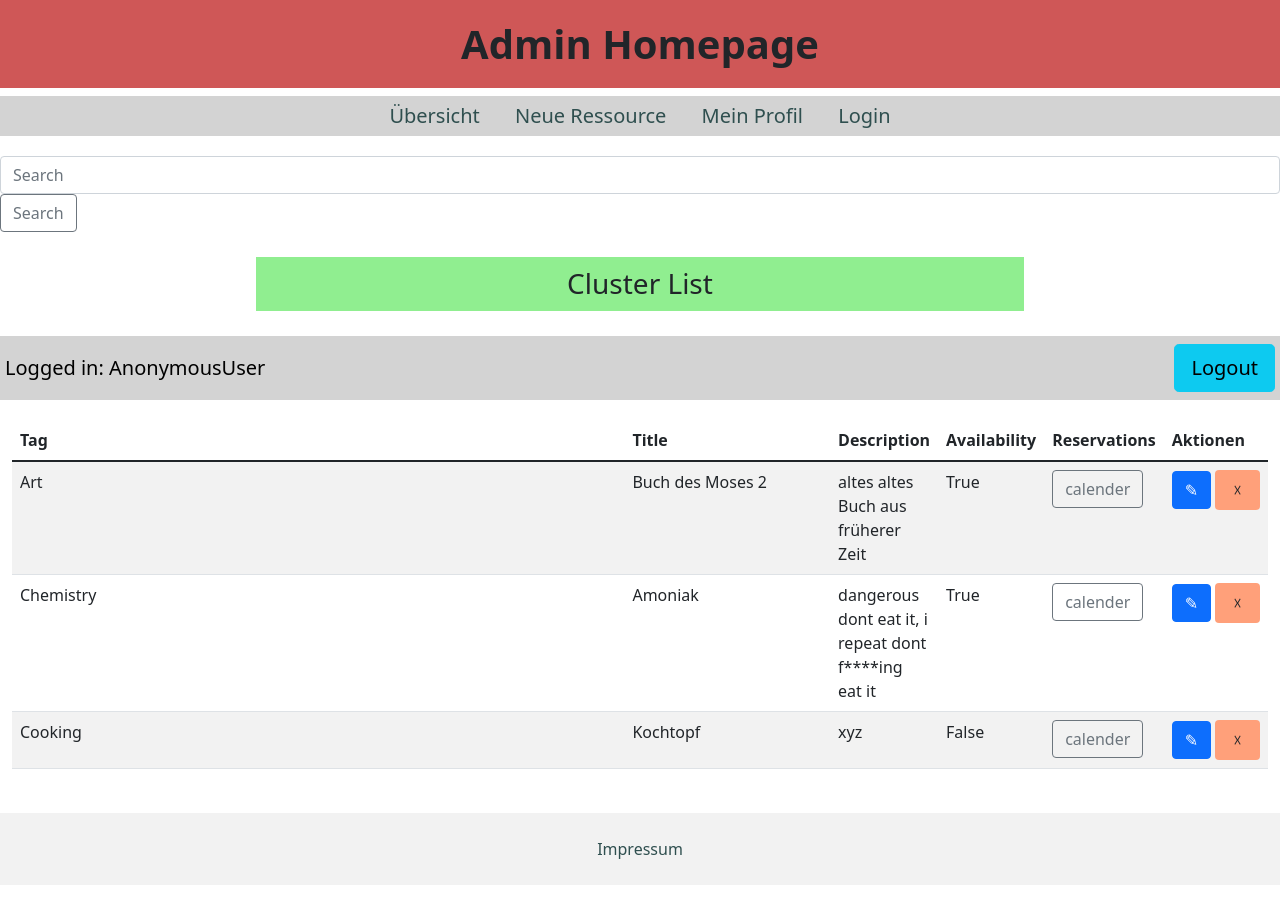
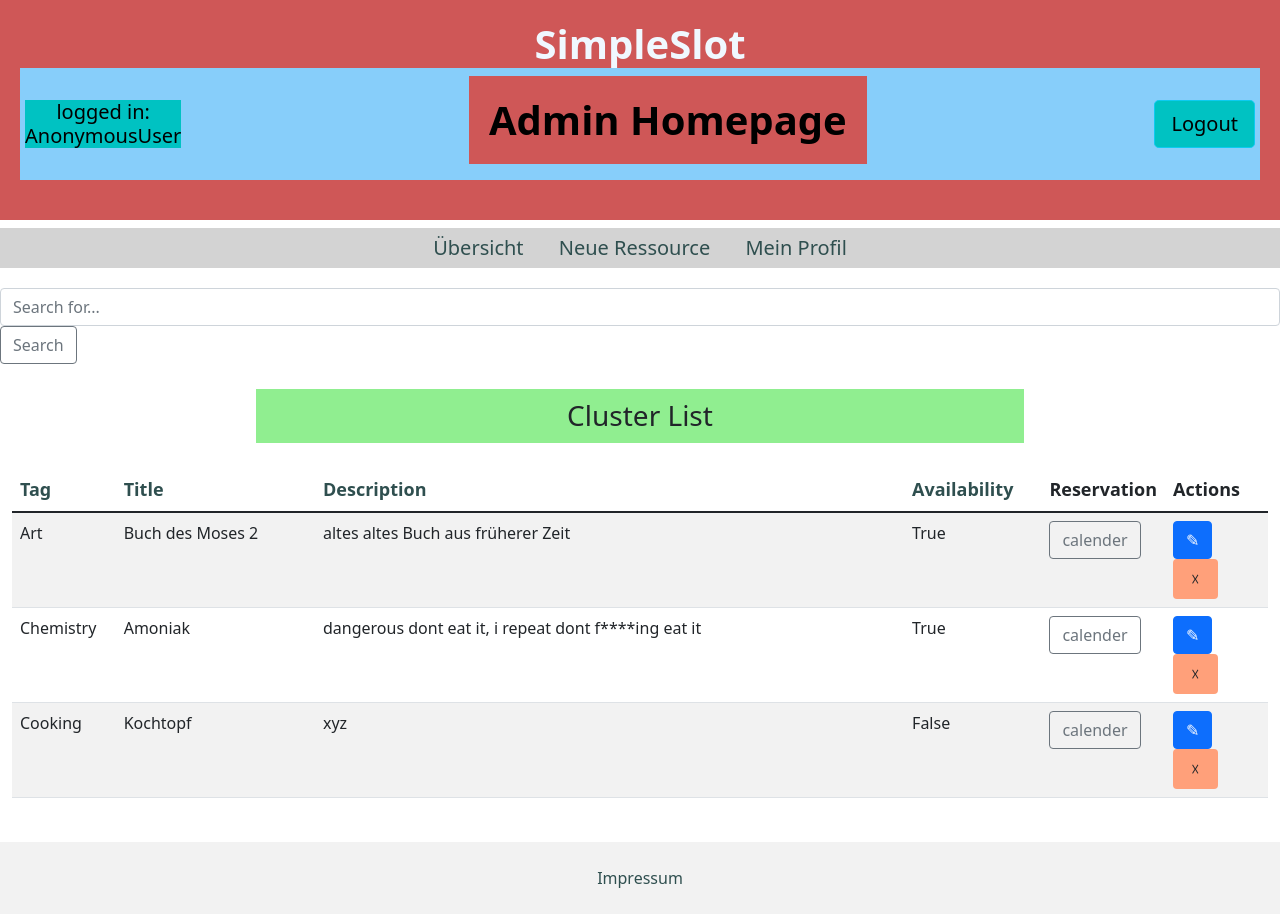
Before and after one commit to armand143/SimpleSlot_UniProject, a Django app: page /homepage/ in a window 1280 px wide. Before the commit the page ends 885 px from the top, so only its background shows below. Run offline with Django 4.2, Linux system fonts and the light colour scheme; data comes from the database, SQL or seed files in the repository; both versions use the stored data as it was after the commit.

Commit message:
sortable tables and some ugly style

```diff
--- a/firstapp/templates/firstapp/base.html
+++ b/firstapp/templates/firstapp/base.html
@@ -73,6 +73,9 @@ h3 {
   background-color: lightgreen;
   text-align: center;
 }
+th {
+  font-size: 18px;
+}
 .close {
   padding: 7px 17px;
   background-color: lightsalmon;
@@ -92,6 +95,18 @@ body {
   bottom: 0;
   width: 100%;
 }
+.table-head-button {
+  border: none;
+  padding: 0px 20px 0px 0px;
+  background-color: inherit;
+  font-size: 18px;
+  font-weight: bold;
+  cursor: pointer;
+  display: inline-block;
+}
+.table-head-button:hover {
+  background: lightblue;
+}
 </style>
 <!-- Bootstrap functionality -->
 <script
@@ -99,5 +114,7 @@ body {
 	integrity="sha384-ka7Sk0Gln4gmtz2MlQnikT1wXgYsOg+OMhuP+IlRH9sENBO0LRn5q+8nbTov4+1p"
 	crossorigin="anonymous">
 </script>
+<script>
 
+</script>
 </html>
--- a/firstapp/templates/firstapp/homepageAdmin.html
+++ b/firstapp/templates/firstapp/homepageAdmin.html
@@ -3,50 +3,60 @@
 {% block title %}Homepage Admin{% endblock title %}
 
 {% block body %}
-  <header>
+<header>
+  <h1>
+    <b style="color:aliceblue"> SimpleSlot </b>
+    <nav class="navbar" style="background-color: lightskyblue">
+      <span id="logged-in-as" style="background-color: rgba(0, 194, 194)">logged in: <br>{{request.user}}</span>
       <h1><b>Admin Homepage</b></h1>
-  </header>
+      <a style="background-color: rgba(0, 194, 194)" href="{% url 'Logout' %}" class="btn btn-info btn-lg">Logout</a>
+    </nav>
+  </h1>
+</header>
 
   <nav>
       <a href="{% url 'Übersicht' %}">Übersicht</a>
       <a href="{% url 'New' %}">Neue Ressource</a>
       <a href="{% url 'Übersicht' %}">Mein Profil</a>
-      <a href="{% url 'Login' %}">Login</a>
-
+      <!--same as logout button:
+        <a href="{% url 'Login' %}">Login</a>
+      -->
   </nav>
 
   <form class="form-inline my-2 my-lg-0">
-    <input class="form-control mr-sm2" name="suche" type="search" placeholder="Search" aria-lable="Search">
+    <input class="form-control mr-sm2" name="suche" type="search" placeholder="Search for..." aria-lable="Search">
     <button class="btn btn-outline-secondary" type="submit">Search</button>
   </form>
   <h3>Cluster List </h3>
 
+  <!-- now inside the header:
   <nav class="navbar">
     <span>Logged in: {{request.user}}</span>
     <a href="{% url 'Logout' %}" class="btn btn-info btn-lg">Logout</a>
   </nav>
+   -->
 
   <div class="container-fluid">
     <div class="table-responsive">
       <table id="mainTable" class="table table-striped table-hover">
         <thead>
           <tr>
-            <th>Tag</th>
-            <th>Title</th>
-            <th>Description</th>
-            <th>Availability</th>
-            <th>Reservations</th>
-            <th>Aktionen</th>
+            <th><a class="table-head-button" href="?order_by=tag_system">Tag</a></th>
+            <th><a class="table-head-button" href="?order_by=title">Title</a></th>
+            <th><a class="table-head-button" href="?order_by=Beschreibung">Description</a></th>
+            <th><a class="table-head-button" href="?order_by=availability">Availability</a></th>
+            <th>Reservation</th>
+            <th>Actions</th>
           </tr>
         </thead>
         <tbody>
           {% for cl in cluster %}
             <tr>
-              <td class="col-lg-6">{{cl.tag_system}}</td>
+              <td class="col-sm-1">{{cl.tag_system}}</td>
               <td class="col-sm-2">{{cl.title}}</td>
-              <td class="col-sm-1">{{cl.Beschreibung}}</td>
+              <td class="col-lg-6">{{cl.Beschreibung}}</td>
               <td class="col-sm-1">{{cl.availability}}</td>
-              <td class="col-sm-1">
+              <td class="col-lg-1">
                 <a class="btn btn-outline-secondary" href="" role="button">calender</a>
               </td>
               <td class="col-sm-3">
--- a/firstapp/templates/firstapp/login.html
+++ b/firstapp/templates/firstapp/login.html
@@ -38,3 +38,9 @@
 
   </style>
 {% endblock css %}
+
+{% block javascript %}
+  <script>
+
+  </script>
+{% endblock javascript %}
--- a/firstapp/views.py
+++ b/firstapp/views.py
@@ -57,10 +57,13 @@ def homepage(request):
     if 'suche' in request.GET:
         suche = request.GET['suche']
         sortieren = Q(Q(tag_system__icontains=suche) | Q( title__icontains=suche) | Q( Beschreibung__icontains=suche))
-        cluster= Cluster.objects.filter(sortieren)
+        cluster = Cluster.objects.filter(sortieren)
+    elif 'order_by' in request.GET:
+        order_by = request.GET.get('order_by', 'defaultOrderField')
+        cluster = Cluster.objects.all().order_by(order_by)
     else:
         cluster = Cluster.objects.all()
-    context ={'cluster' : cluster}
+    context = {'cluster' : cluster}
     return render(request,'firstapp/homepageAdmin.html', context)
 
 def homepagestudis(request):
@@ -68,9 +71,12 @@ def homepagestudis(request):
         suche = request.GET['suche']
         sortieren = Q(Q(tag_system__icontains=suche) | Q( title__icontains=suche) | Q( Beschreibung__icontains=suche))
         cluster= Cluster.objects.filter(sortieren)
+    elif 'order_by' in request.GET:
+        order_by = request.GET.get('order_by', 'defaultOrderField')
+        cluster = Cluster.objects.all().order_by(order_by)
     else:
         cluster = Cluster.objects.all()
-    context ={'cluster' : cluster}
+    context = {'cluster' : cluster}
     return render(request,'firstapp/homepageStudent.html', context)
 
 def edit(request, cluster_id):
```
Also changed, not shown: firstapp/templates/firstapp/homepageStudent.html (+18 -15 lines), db.sqlite3.
